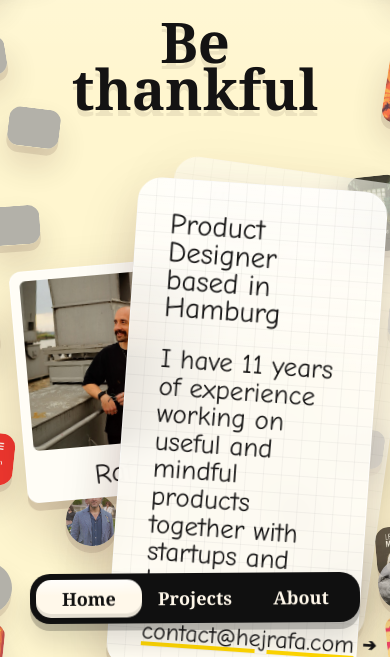
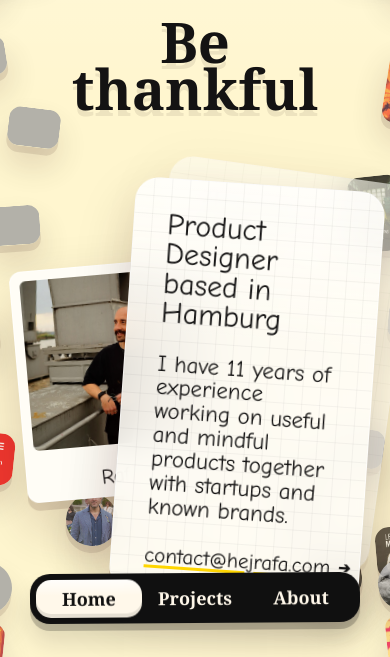
Before and after one commit to hejrafa/hejrafa, a plain HTML site: page index.html in a window 390 px wide. Shown: the part 187-844 px from the top of the page. Drawn offline with Linux system fonts and the light colour scheme; grey boxes are pictures that could not be loaded; a web font is replaced by a local one.

Commit message:
Tighten handwritten text on mobile

```diff
--- a/index.html
+++ b/index.html
@@ -9,8 +9,8 @@
   <link rel="shortcut icon" href="/favicon.ico?v=20260526a">
   <link rel="icon" href="/favicon.svg?v=20260526a" type="image/svg+xml">
   <link rel="apple-touch-icon" href="/assets/icons/hej-logo.svg">
-  <link rel="stylesheet" href="/style.css?v=20260603-emoji-border-6">
-  <script src="/script.js?v=20260603-emoji-border-6" defer></script>
+  <link rel="stylesheet" href="/style.css?v=20260604-mobile-handwriting">
+  <script src="/script.js?v=20260604-mobile-handwriting" defer></script>
 </head>
 <body>
   <main class="start" data-view="home" aria-label="Hej Rafa home">
--- a/style.css
+++ b/style.css
@@ -2867,6 +2867,50 @@ img {
 
   .note-card {
     right: 0;
+    --home-card-title-size: 31px;
+  }
+
+  .leadership-note {
+    font-size: 30px;
+  }
+
+  .polaroid-card span,
+  .about-polaroid figcaption,
+  .about-wide-image figcaption {
+    font-size: 21px;
+  }
+
+  .identity-name {
+    font-size: 48px;
+  }
+
+  .identity-belief {
+    font-size: 23px;
+    line-height: 1.05;
+  }
+
+  .note-card .designer-title {
+    font-size: 30px;
+    line-height: 0.98;
+  }
+
+  .note-card .designer-copy {
+    font-size: 23px;
+    line-height: 1.04;
+  }
+
+  .note-card .designer-email {
+    font-size: 21px;
+  }
+
+  .note-card[data-card="notes"] .recipe-copy {
+    font-size: 19px;
+    line-height: 1.1;
+  }
+
+  .about-note ol {
+    font-size: 21px;
+    line-height: 1.16;
   }
 
   .polaroid-card {
```
